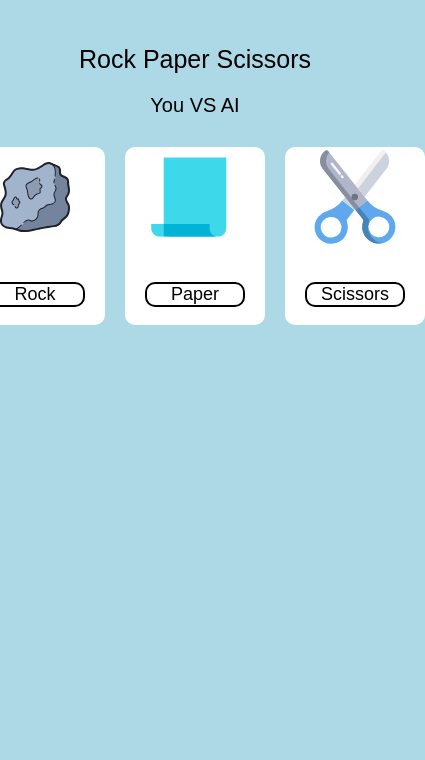
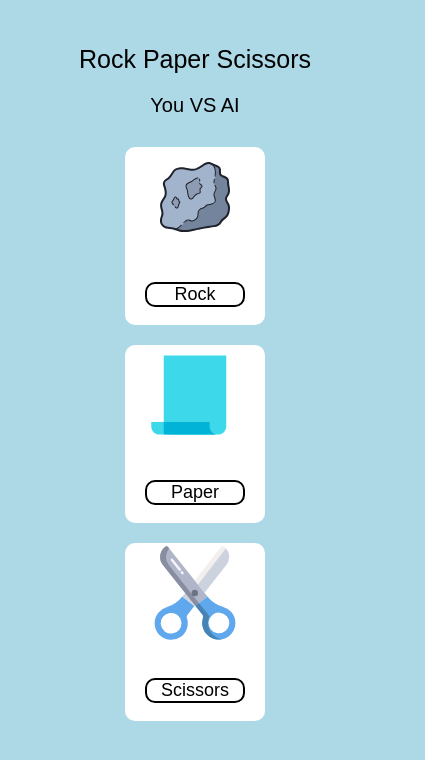
Before and after one commit to jon824/Rock-paper-Nawod, a plain HTML site: page index.html in a window 390 px wide. Shown: the whole page, 425 px wide, since content can reach past the window. Drawn offline with Linux system fonts and the light colour scheme.

Commit message:
Add files via upload

```diff
--- a/index.html
+++ b/index.html
@@ -22,7 +22,6 @@
     }
     .game-contain {
       margin-top: 40px;
-      width: 100%;
       display: flex;
       flex-direction: column;
       align-items: center ;
@@ -30,9 +29,11 @@
 
     }
    .button-flex {
-    display: flex;
+    display:grid;
+    grid-template-columns: 1fr 1fr 1fr ;
     column-gap: 20px;
    }
+
     .name {
       font-size: 25px;
       margin: 5px 0px 0px 0px ;
@@ -46,8 +47,9 @@
     img {
       width: 100px;
     }
+
     button{
-      width: 100%;
+      outline: none;
       background-color: #ffffff;
       border: none;
       cursor: pointer;
@@ -73,6 +75,14 @@
       color: white;
       background-color: rgb(0, 0, 0);
     }
+    /* media */
+    @media only screen and (max-width: 481px) {
+      .button-flex {
+        grid-template-columns: 1fr;
+        row-gap: 20px;
+      }
+
+}
   </style>
     <main>
       <div class="game-contain">
@@ -82,7 +92,8 @@
         You VS AI
         </p>
     <div class="button-flex">
-    <button onclick= "
+
+    <button class="rock" onclick= "
     const randomNumber = Math.random();
     let computerMove = '';
     if ( randomNumber >= 0 && randomNumber < 1/3  )
@@ -119,7 +130,10 @@
       Rock
      </p>
     </button>
-    <button onclick="
+
+
+
+    <button class="paper" onclick="
     let randomNumber1 = '';
     let computerMove1 = '';
     if (randomNumber1 >= 0 && randomNumber1 < 1/3)
@@ -153,7 +167,10 @@
    <img src="img/paper.svg" alt="">
       <p class="pick"> Paper </p>
     </button>
-    <button onclick="
+
+
+
+    <button class="scissor" onclick="
     let randomNumber2 = '';
     let computerMove2 = '';
     if (randomNumber2 >= 0 && randomNumber2 < 1/3)
```
